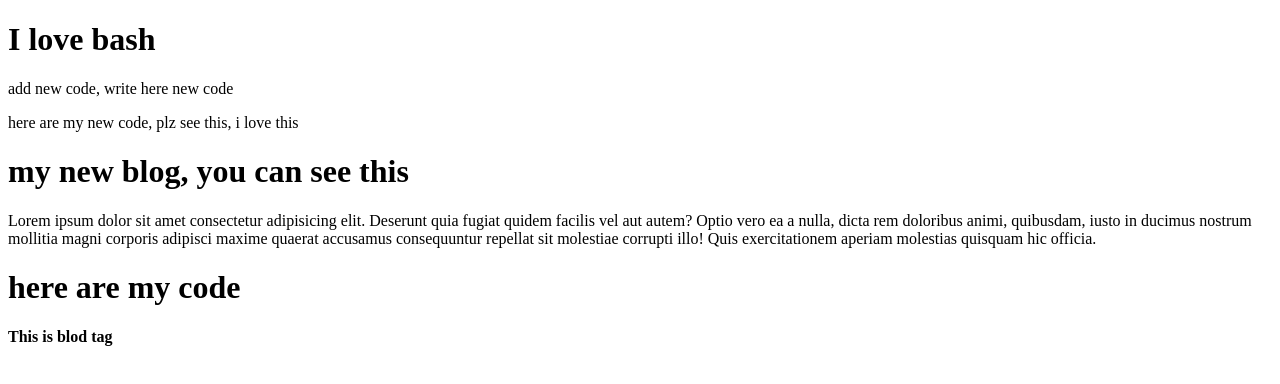
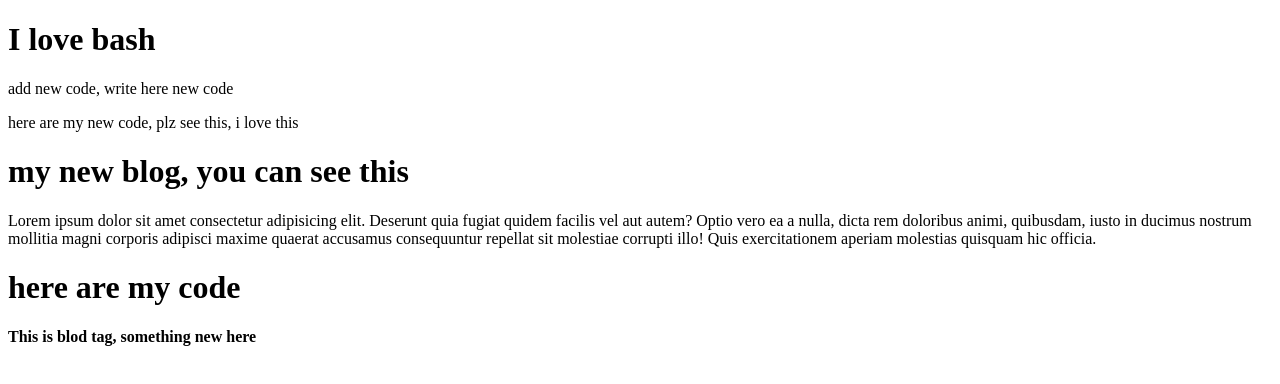
Before and after one commit to Foysalhossain/my-third-repo, a plain HTML site: page index.html in a window 1280 px wide. Drawn offline with Linux system fonts and the light colour scheme.

Commit message:
new code

```diff
--- a/index.html
+++ b/index.html
@@ -14,6 +14,6 @@
     <p>Lorem ipsum dolor sit amet consectetur adipisicing elit. Deserunt quia fugiat quidem facilis vel aut autem? Optio vero ea a nulla, dicta rem doloribus animi, quibusdam, iusto in ducimus nostrum mollitia magni corporis adipisci maxime quaerat accusamus consequuntur repellat sit molestiae corrupti illo! Quis exercitationem aperiam molestias quisquam hic officia.</p>
     <h1>here are my code</h1>
 
-    <b>This is blod tag</b>
+    <b>This is blod tag, something new here</b>
 </body>
 </html>
```
